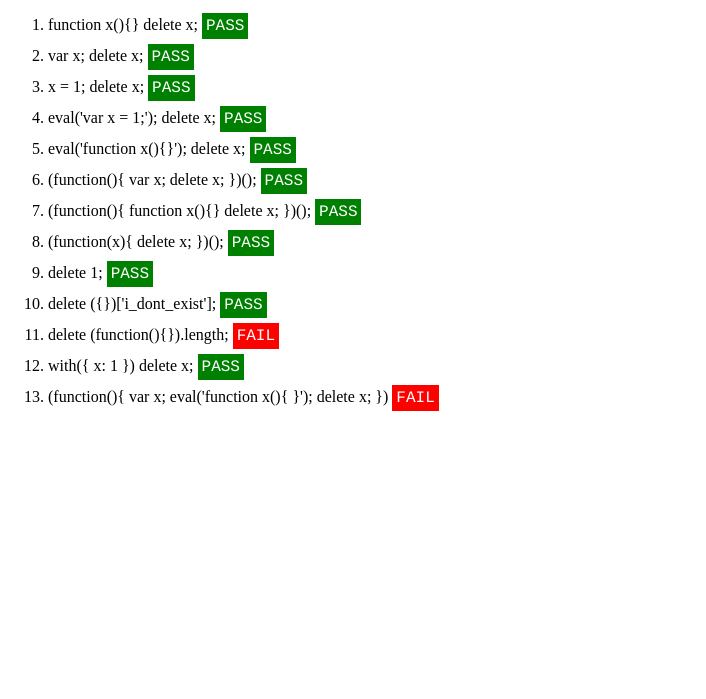
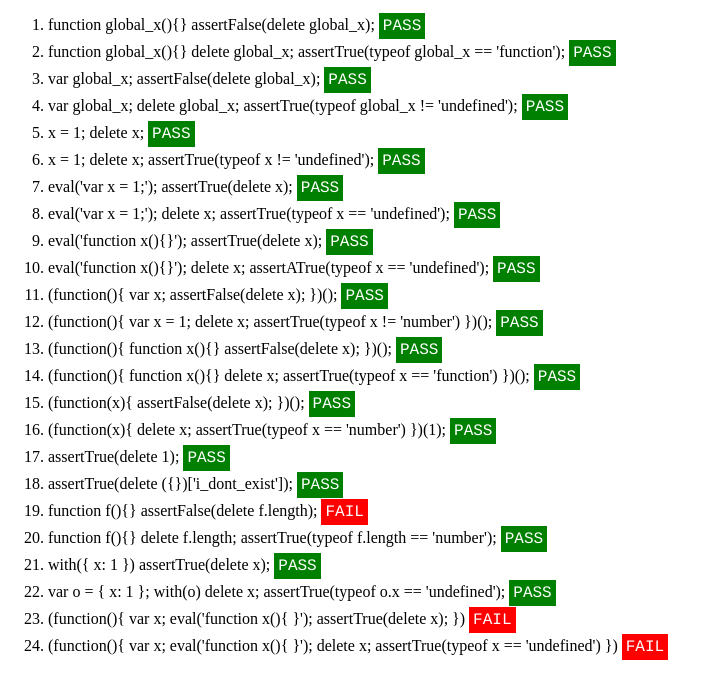
Before and after one commit to kangax/jstests, a Jekyll site: the page _posts/2010-01-08-delete_compliance_test.html, which Jekyll copies as it is, in a window 1280 px wide. Shown: the top 699 px of the page, without its empty margins (0-706 px from the left). Built offline with Jekyll 4.4.1, drawn with Linux system fonts in a browser that asks for light colours; Markdown is read by kramdown in place of the engine named in the settings.

Commit message:
Reorganize tests and add those that ensure actual property deletion.

```diff
--- a/_posts/2010-01-08-delete_compliance_test.html
+++ b/_posts/2010-01-08-delete_compliance_test.html
@@ -8,7 +8,7 @@
       .pass { background: green; }
       .fail { background: red; }
       .pass, .fail { color: white; padding: 0.25em; font-family: Courier, monospace; }
-      ol li { margin-bottom: 0.75em; }
+      ol li { margin-bottom: 0.5em; }
     </style>
     <script type="text/javascript">
       (function(){
@@ -44,29 +44,175 @@
   </head>
   <body>
     <script type="text/javascript">
-      function x1(){}
-      var x2;
-      x3 = 'boo';
-      eval('var x4 = 1;');
-      eval('function x5(){}');
+
+      function global_x1(){}
+      function global_x2(){}
+
+      var global_x3;
+      var global_x4;
+
+      eval('var eval_x1 = 1;');
+      eval('var eval_x2 = 1;');
+
+      eval('function eval_x3(){}');
+      eval('function eval_x4(){}');
+
       (function(x8){
-        var x6;
-        function x7(){}
         document.write(
         '<ol>' +
-          '<li> function x(){} delete x; ' + assertFalse(function(){ return delete x1; }) + '</li>' +
-          '<li> var x; delete x; ' + assertFalse(function(){ return delete x2; }) + '</li>' +
-          '<li> x = 1; delete x; ' + assertTrue(function(){ return delete x3; }) + '</li>' +
-          '<li> eval(\'var x = 1;\'); delete x; ' + assertTrue(function(){ return delete x4; }) + '</li>' +
-          '<li> eval(\'function x(){}\'); delete x; ' + assertTrue(function(){ return delete x5; }) + '</li>' +
-          '<li> (function(){ var x; delete x; })(); ' + assertFalse(function(){ return delete x6; }) + '</li>' +
-          '<li> (function(){ function x(){} delete x; })(); ' + assertFalse(function(){ return delete x7; }) + '</li>' +
-          '<li> (function(x){ delete x; })(); ' + assertFalse(function(){ return delete x8; }) + '</li>' +
-          '<li> delete 1; ' + assertTrue(function(){ return delete 1; }) + '</li>' +
-          '<li> delete ({})[\'i_dont_exist\']; ' + assertTrue(function(){ return delete ({})['i_dont_exist']; }) + '</li>' +
-          '<li> delete (function(){}).length; ' + assertFalse(function(){ return delete (function(){}).length; }) + '</li>' +
-          '<li> with({ x: 1 }) delete x; ' + assertTrue(function(){ with({ x: 1 }) return delete x; }) + '</li>' +
-          '<li> (function(){ var x; eval(\'function x(){ }\'); delete x; }) ' + assertTrue((function(){ var x; eval('function x(){ }'); return delete x; })) + '</li>' +
+          '<li>' +
+            'function global_x(){} assertFalse(delete global_x); ' +
+            assertFalse(function(){
+              return delete global_x1;
+            }) +
+          '</li>' +
+          '<li>'+
+            'function global_x(){} delete global_x; assertTrue(typeof global_x == \'function\'); ' +
+            assertTrue(function(){
+              delete global_x2;
+              return typeof global_x2 == 'function';
+            }) +
+          '</li>' +
+          '<li>' +
+            'var global_x; assertFalse(delete global_x); ' +
+            assertFalse(function(){
+              return delete global_x3;
+            }) +
+          '</li>' +
+          '<li>' +
+            'var global_x; delete global_x; assertTrue(typeof global_x != \'undefined\'); ' +
+            assertFalse(function(){
+              delete global_x4;
+              return typeof global_x4 != 'undefined';
+            }) +
+          '</li>' +
+          '<li>' +
+            'x = 1; delete x; ' +
+            assertTrue(function(){
+              x5 = 1;
+              return delete x5;
+            }) +
+          '</li>' +
+          '<li>' +
+            'x = 1; delete x; assertTrue(typeof x != \'undefined\'); ' +
+            assertTrue(function(){
+              x6 = 1;
+              delete x6;
+              return typeof x6 == 'undefined';
+            }) +
+          '</li>' +
+          '<li> eval(\'var x = 1;\'); assertTrue(delete x); ' +
+            assertTrue(function(){
+              return delete eval_x1;
+            }) +
+          '</li>' +
+          '<li> eval(\'var x = 1;\'); delete x; assertTrue(typeof x == \'undefined\'); ' +
+            assertTrue(function(){
+              delete eval_x2;
+              return typeof eval_x2 == 'undefined';
+            }) +
+          '</li>' +
+          '<li> eval(\'function x(){}\'); assertTrue(delete x); ' +
+            assertTrue(function(){
+              return delete eval_x3;
+            }) +
+          '</li>' +
+          '<li> eval(\'function x(){}\'); delete x; assertATrue(typeof x == \'undefined\'); ' +
+            assertTrue(function(){
+              delete eval_x4;
+              return typeof eval_x4 == 'undefined';
+            }) +
+          '</li>' +
+          '<li> (function(){ var x; assertFalse(delete x); })(); ' +
+            assertFalse(function(){
+              var x;
+              return delete x;
+            }) +
+          '</li>' +
+          '<li> (function(){ var x = 1; delete x; assertTrue(typeof x != \'number\') })(); ' +
+            assertTrue(function(){
+              var x = 1;
+              delete x;
+              return typeof x == 'number';
+            }) +
+          '</li>' +
+          '<li> (function(){ function x(){} assertFalse(delete x); })(); ' +
+            assertFalse(function(){
+              function x(){}
+              return delete x;
+            }) +
+          '</li>' +
+          '<li> (function(){ function x(){} delete x; assertTrue(typeof x == \'function\') })(); ' +
+            assertTrue(function(){
+              function x(){}
+              delete x;
+              return typeof x == 'function';
+            }) +
+          '</li>' +
+          '<li> (function(x){ assertFalse(delete x); })(); ' +
+            assertFalse(function(x){
+              return delete x;
+            }) +
+          '</li>' +
+          '<li> (function(x){ delete x; assertTrue(typeof x == \'number\') })(1); ' +
+            assertTrue(function(){
+              return (function(x){
+                delete x;
+                return typeof x == 'number';
+              })(1);
+            }) +
+          '</li>' +
+          '<li> assertTrue(delete 1); ' +
+            assertTrue(function(){
+              return delete 1;
+            }) +
+          '</li>' +
+          '<li> assertTrue(delete ({})[\'i_dont_exist\']); ' +
+            assertTrue(function(){
+              return delete ({})['i_dont_exist'];
+            }) +
+          '</li>' +
+          '<li> function f(){} assertFalse(delete f.length); ' +
+            assertFalse(function(){
+              function f(){}
+              return delete f.length;
+            }) +
+          '</li>' +
+          '<li> function f(){} delete f.length; assertTrue(typeof f.length == \'number\'); ' +
+            assertTrue(function(){
+              function f(){}
+              delete f.length;
+              return typeof f.length == 'number';
+            }) +
+          '</li>' +
+          '<li> with({ x: 1 }) assertTrue(delete x); ' +
+            assertTrue(function(){
+              var o = { x: 1 };
+              with(o) return delete x;
+            }) +
+          '</li>' +
+          '<li> var o = { x: 1 }; with(o) delete x; assertTrue(typeof o.x == \'undefined\'); ' +
+            assertTrue(function(){
+              var o = { x: 1 };
+              with(o) delete x;
+              return typeof o.x == 'undefined';
+            }) +
+          '</li>' +
+          '<li> (function(){ var x; eval(\'function x(){ }\'); assertTrue(delete x); }) ' +
+            assertTrue((function(){
+              var x;
+              eval('function x(){ }');
+              return delete x;
+            })) +
+          '</li>' +
+          '<li> (function(){ var x; eval(\'function x(){ }\'); delete x; assertTrue(typeof x == \'undefined\') }) ' +
+            assertTrue((function(){
+              var x;
+              eval('function x(){ }');
+              delete x;
+              return typeof x == 'undefined';
+            })) +
+          '</li>' +
         '</ol>');
       })();
     </script>
```
